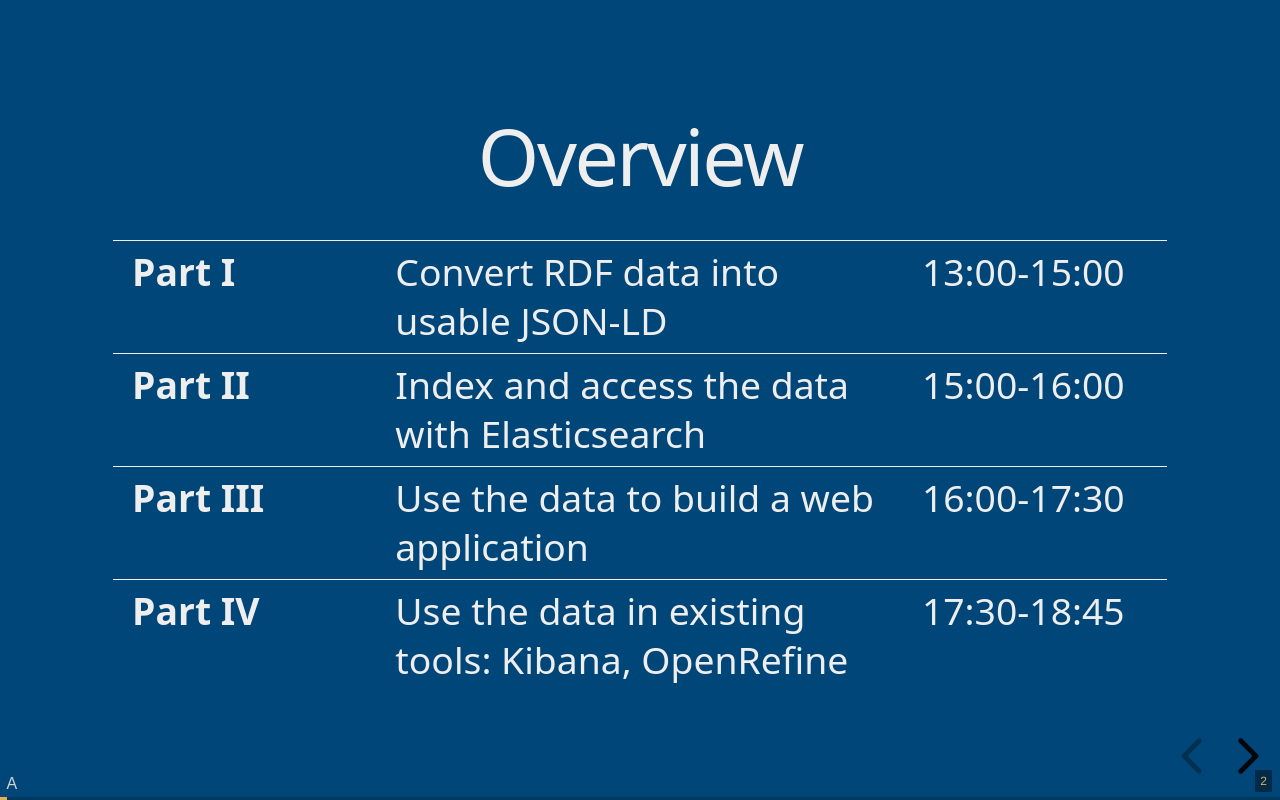
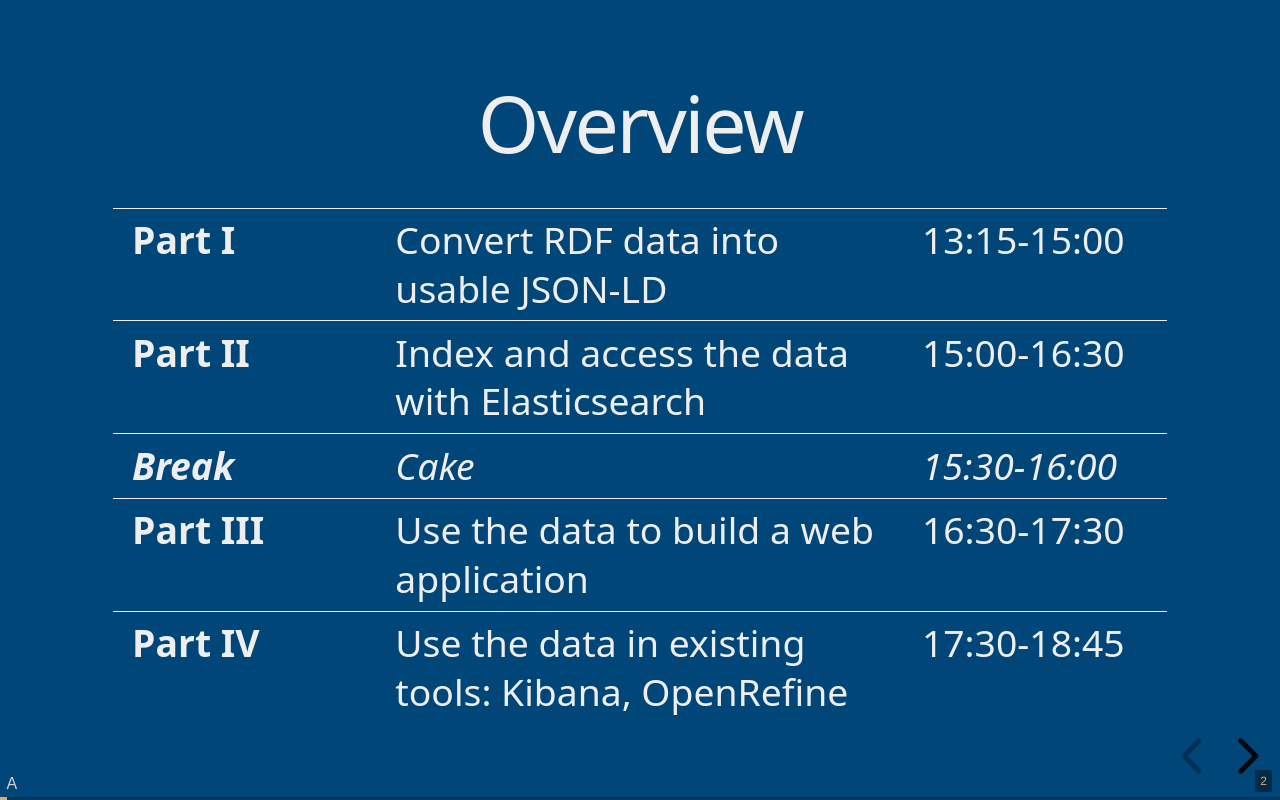
Before and after one commit to hbz/swib18-workshop, a website: page index.html in a window 1280 px wide. Both pictures are taken after a click on the button "next slide". Drawn offline with Linux system fonts and the light colour scheme.

Commit message:
Plan longer break at 15:30

```diff
--- a/index.html
+++ b/index.html
@@ -108,9 +108,10 @@
 					<h2>Overview</h2>
 					<table>
 						<tr><th width="25%"/><th width="50%"/><th width="25%"/></tr>
-						<tr><td><b>Part I</b></td><td>Convert RDF data into usable JSON-LD</td><td>13:00-15:00</td></tr>
-						<tr><td><b>Part II</b></td><td>Index and access the data with Elasticsearch</td><td>15:00-16:00</td></tr>
-						<tr><td><b>Part III</b></td><td>Use the data to build a web application</td><td>16:00-17:30</td></tr>
+						<tr><td><b>Part I</b></td><td>Convert RDF data into usable JSON-LD</td><td>13:15-15:00</td></tr>
+						<tr><td><b>Part II</b></td><td>Index and access the data with Elasticsearch</td><td>15:00-16:30</td></tr>
+						<tr><td><b><i>Break</i></b></td><td><i>Cake</i></td><td><i>15:30-16:00</i></td></tr>
+						<tr><td><b>Part III</b></td><td>Use the data to build a web application</td><td>16:30-17:30</td></tr>
 						<tr><td><b>Part IV</b></td><td>Use the data in existing tools: Kibana, OpenRefine</td><td>17:30-18:45</td></tr>
 					</table>
 				</section>
@@ -1156,7 +1157,6 @@
 
 					<section data-state="fabian">
 						<p>Part I: Convert RDF data into usable JSON-LD</p>
-						<span class="fragment"><h1>Break</h1></span>
 						<span class="fragment">Part II: Index and access the data with Elasticsearch</span>
 					</section>
 
@@ -1165,7 +1165,8 @@
 						<table>
 							<tr><th width="38%"/><th width="39%"/><th width="25%"/></tr>
 							<tr><td><b>Elasticsearch bulk indexing</b></td><td>Create bulk format with jq, index with curl</td><td>15:00-15:30</td></tr>
-							<tr><td><b>Access the Elasticsearch index</b></td><td>Search queries, direct access by ID</td><td>15:30-16:00</td></tr>
+							<tr><td><b><i>Break</i></b></td><td><i>Cake</i></td><td><i>15:30-16:00</i></td></tr>
+							<tr><td><b>Access the Elasticsearch index</b></td><td>Search queries, direct access by ID</td><td>16:00-16:30</td></tr>
 						</table>
 					</section>
 
@@ -1834,7 +1835,6 @@
 
 					<section data-state="fabian">
 						<p>Part II: Index and access the data with Elasticsearch</p>
-						<span class="fragment"><h1>Break</h1></span>
 						<span class="fragment">Part III: Use the data to build a web application</span>
 					</section>
 
@@ -2354,7 +2354,6 @@
 
 					<section data-state="fabian">
 						<p>Part III: Use the data to build a web application</p>
-						<span class="fragment"><h1>Break</h1></span>
 						<span class="fragment">Part IV: Use the data with existing tools</span>
 					</section>
 
```
